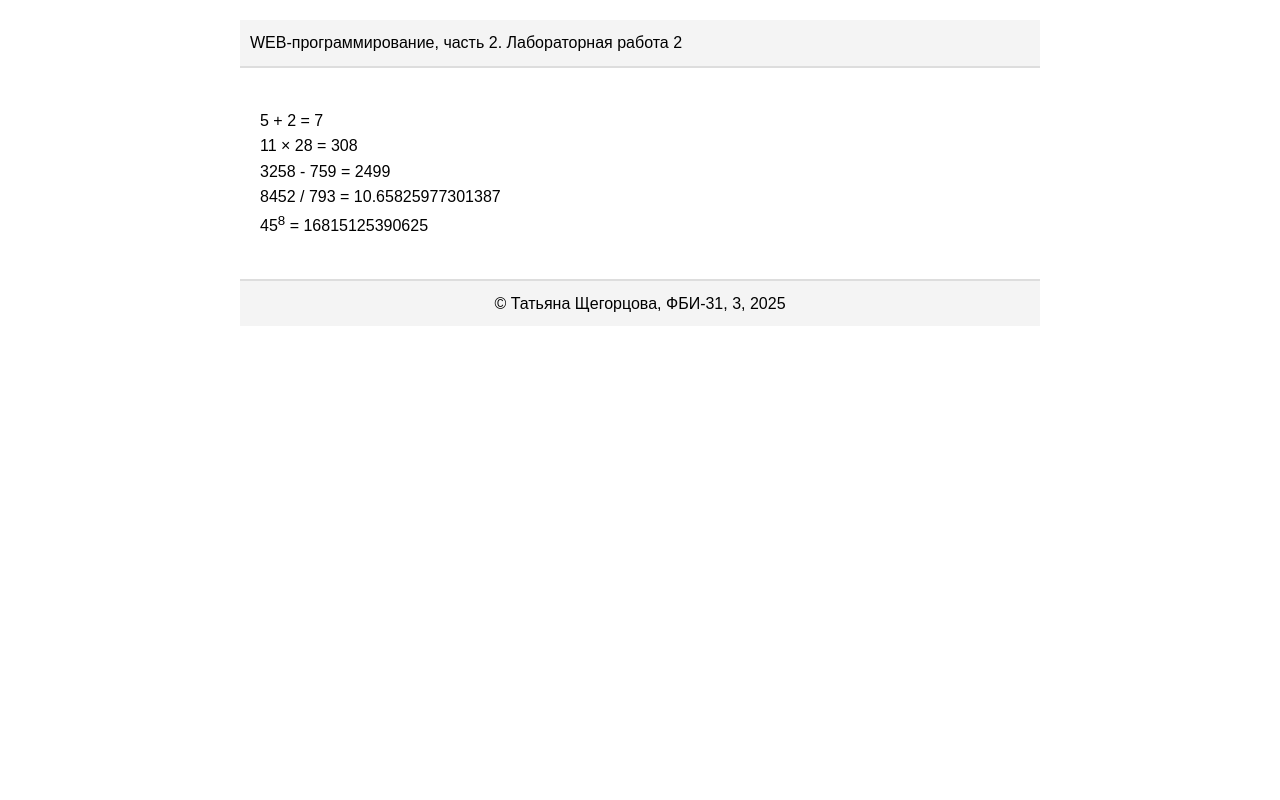
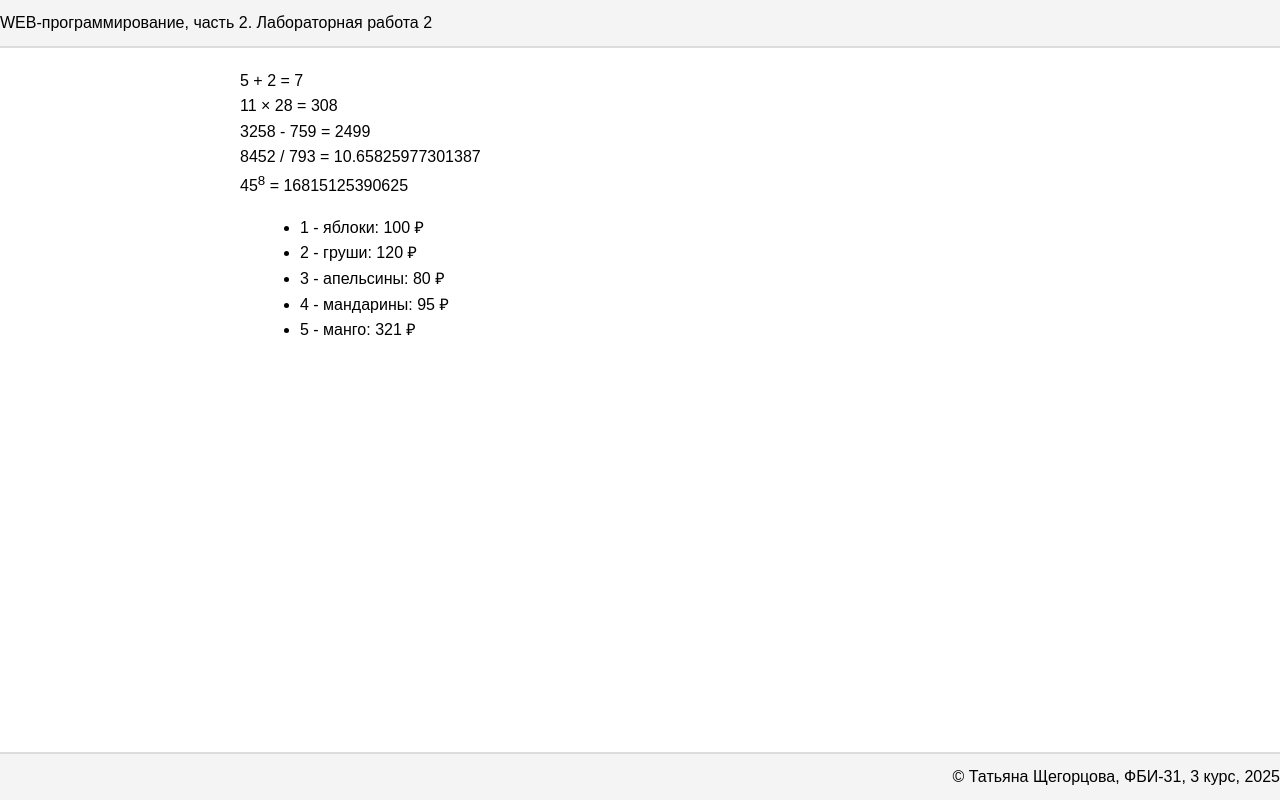
Before and after one commit to Tanya060323/web-back-labs, a Flask app: page /lab2/example in a window 1280 px wide. Run offline with Flask 3, Linux system fonts and the light colour scheme.

Commit message:
Цикл в шаблоне

```diff
--- a/app.py
+++ b/app.py
@@ -390,5 +390,12 @@ def example():
     name = 'Татьяна Щегорцова'
     number = '2'
     group = 'ФБИ-31'
-    course = '3'
-    return render_template('example.html', name=name, number=number, group=group, course=course)
+    course = '3 курс'
+    fruits = [
+        {'name': 'яблоки', 'price': 100},
+        {'name': 'груши', 'price': 120},
+        {'name': 'апельсины', 'price': 80},
+        {'name': 'мандарины', 'price': 95},
+        {'name': 'манго', 'price': 321}
+    ]
+    return render_template('example.html', name=name, number=number, group=group, course=course, fruits=fruits)
--- a/static/main.css
+++ b/static/main.css
@@ -1,28 +1,35 @@
 body {
     font-family: Arial, sans-serif;
-    max-width: 800px;
-    margin: 0 auto;
-    padding: 20px;
+    margin: 0;
+    padding: 0;
     line-height: 1.6;
+    min-height: 100vh;
+    display: flex;
+    flex-direction: column;
 }
 
 header {
     background-color: #f4f4f4;
-    padding: 10px;
-    margin-bottom: 20px;
+    padding: 10px 0;
     border-bottom: 2px solid #ddd;
+    width: 100%;
 }
 
 footer {
     background-color: #f4f4f4;
-    padding: 10px;
-    margin-top: 20px;
+    padding: 10px 0;
     border-top: 2px solid #ddd;
-    text-align: center;
+    text-align: right;
+    width: 100%;
+    margin-top: auto;
 }
 
 main {
     padding: 20px;
+    max-width: 800px;
+    margin: 0 auto;
+    width: 100%;
+    flex: 1;
 }
 
 h1 {
--- a/templates/example.html
+++ b/templates/example.html
@@ -17,6 +17,12 @@
         3258 - 759 = {{ 3258 - 759 }}<br>
         8452 / 793 = {{ 8452 / 793 }}<br>
         45<sup>8</sup> = {{ 45 ** 8 }}<br>
+
+        <ul>
+            {% for f in fruits %}
+            <li>{{ loop.index }} - {{ f.name }}: {{ f.price }} &#8381;</li>
+            {% endfor %}
+        </ul>
     </main>
 
     <footer>
```
Also changed, not shown: 404.jpg (deleted), oak.jpg (deleted), 1 other file.
